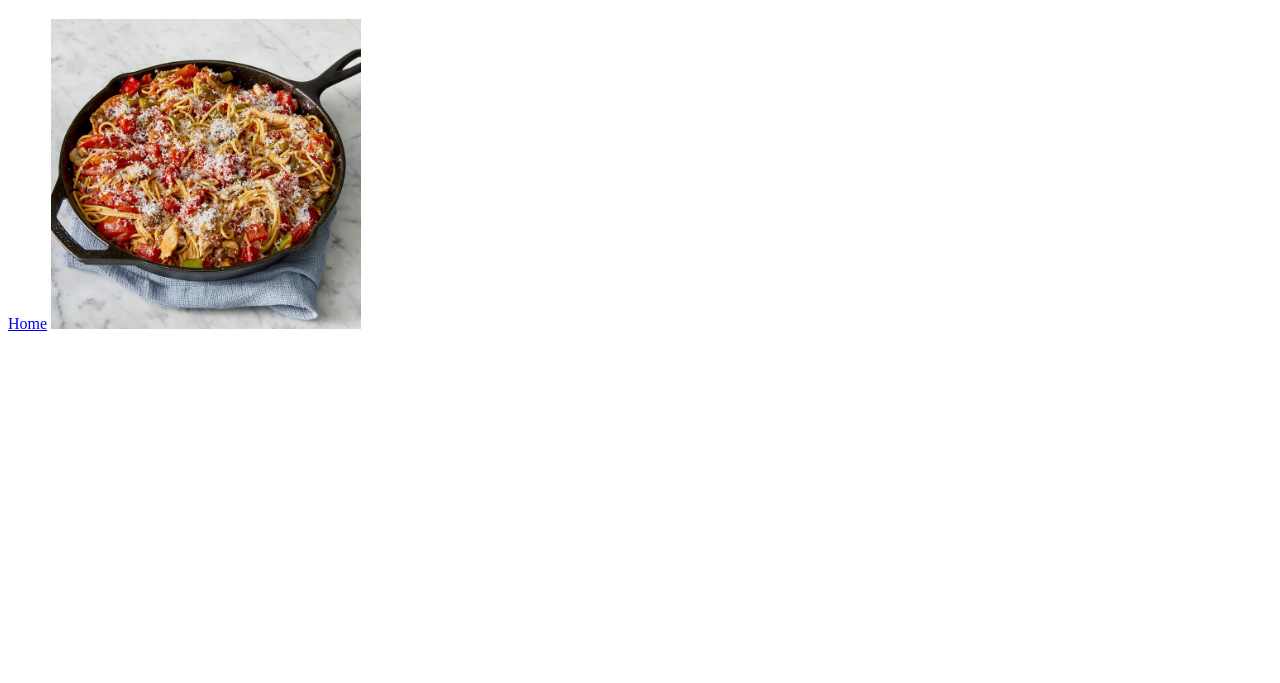
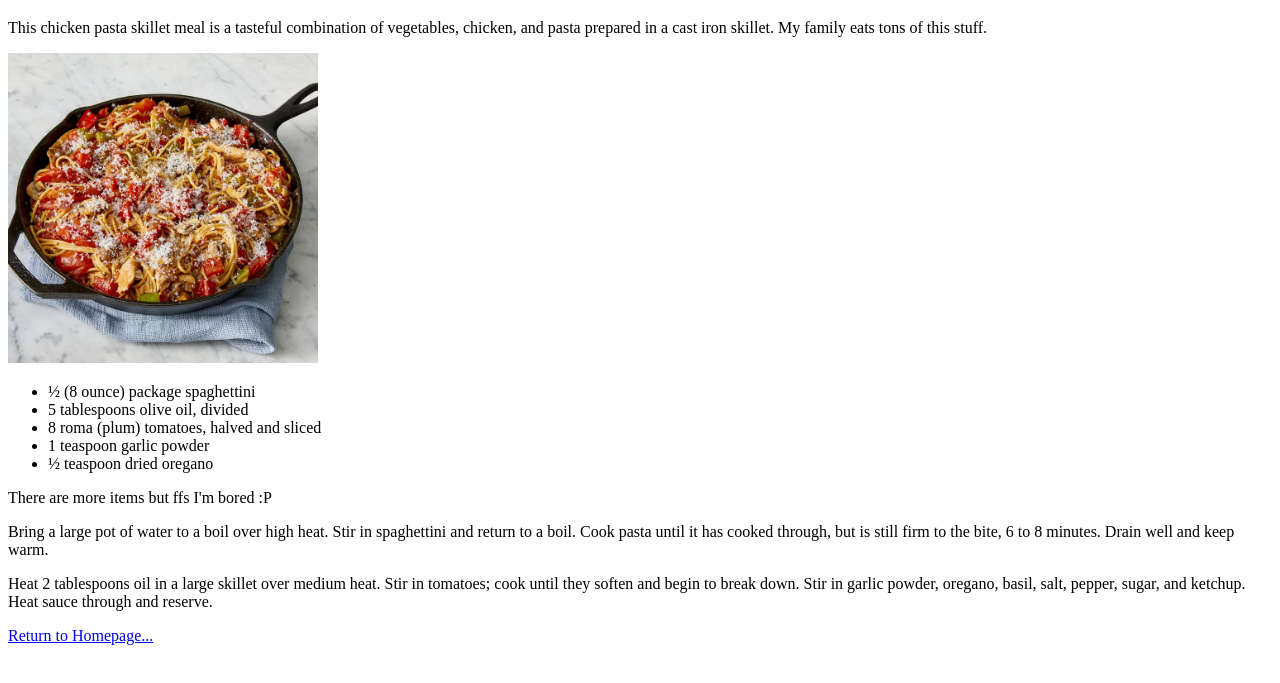
Before and after one commit to GeorgeZisis95/top-recipes, a plain HTML site: page pages/pasta.html in a window 1280 px wide. Shown: the part 61-744 px from the top of the page. Drawn offline with Linux system fonts and the light colour scheme.

Commit message:
Modify pasta.html

```diff
--- a/pages/pasta.html
+++ b/pages/pasta.html
@@ -7,7 +7,21 @@
 </head>
 <body>
     <h1>Skillet Chicken Pasta Recipe</h1>
-    <a href="../index.html">Home</a>
-    <img src="../images/pasta.jpg" alt="Skillet Chicken Pasta Recipe" height="310" width="310">
+    <p>This chicken pasta skillet meal is a tasteful combination of vegetables, chicken, and pasta prepared in a cast iron skillet.
+        My family eats tons of this stuff.</p>
+    <img src="../images/pasta.jpg" alt="Skillet Chicken Pasta Recipe" height="310" width="310"><br>
+    <ul>
+        <li>½ (8 ounce) package spaghettini</li>
+        <li>5 tablespoons olive oil, divided</li>
+        <li>8 roma (plum) tomatoes, halved and sliced</li>
+        <li>1 teaspoon garlic powder</li>
+        <li>½ teaspoon dried oregano</li>
+    </ul>
+    There are more items but ffs I'm bored :P
+    <p>Bring a large pot of water to a boil over high heat. Stir in spaghettini and return to a boil.
+        Cook pasta until it has cooked through, but is still firm to the bite, 6 to 8 minutes. Drain well and keep warm.</p>
+    <p>Heat 2 tablespoons oil in a large skillet over medium heat. Stir in tomatoes; cook until they soften and begin to break down.
+        Stir in garlic powder, oregano, basil, salt, pepper, sugar, and ketchup. Heat sauce through and reserve.</p>
+    <a href="../index.html">Return to Homepage...</a>
 </body>
 </html>
```
